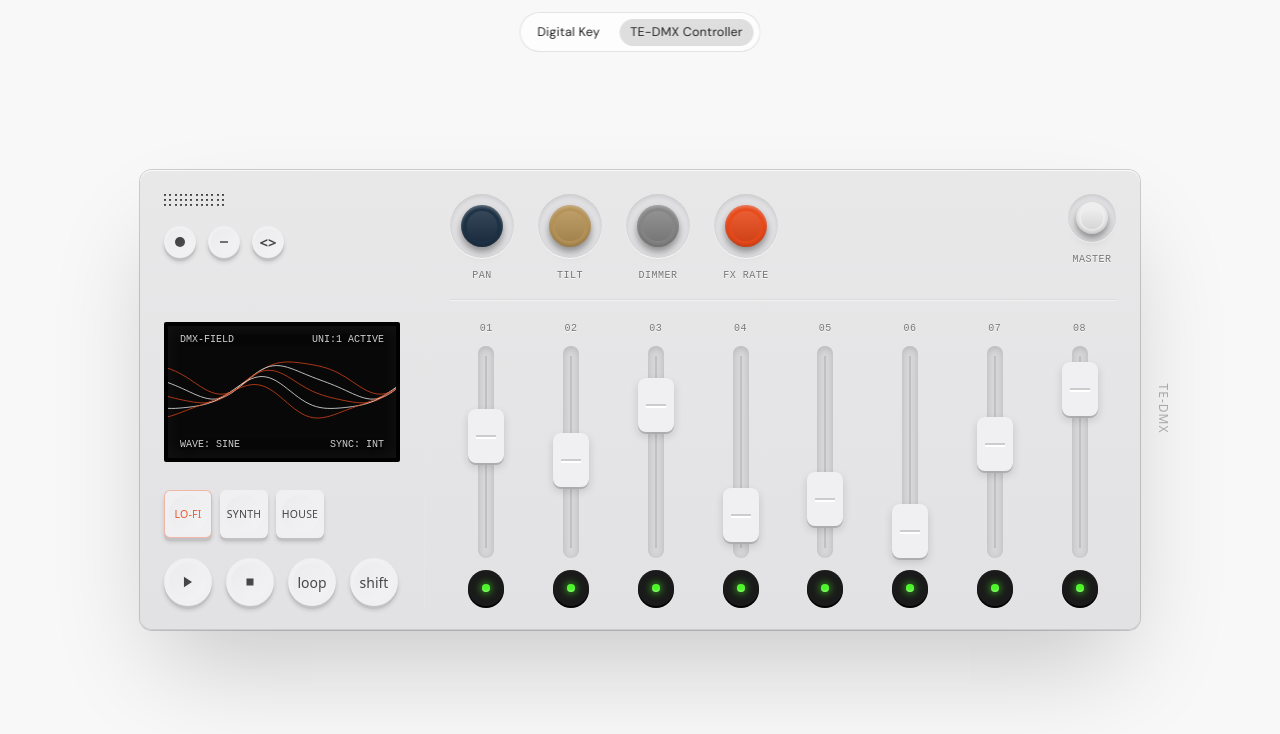
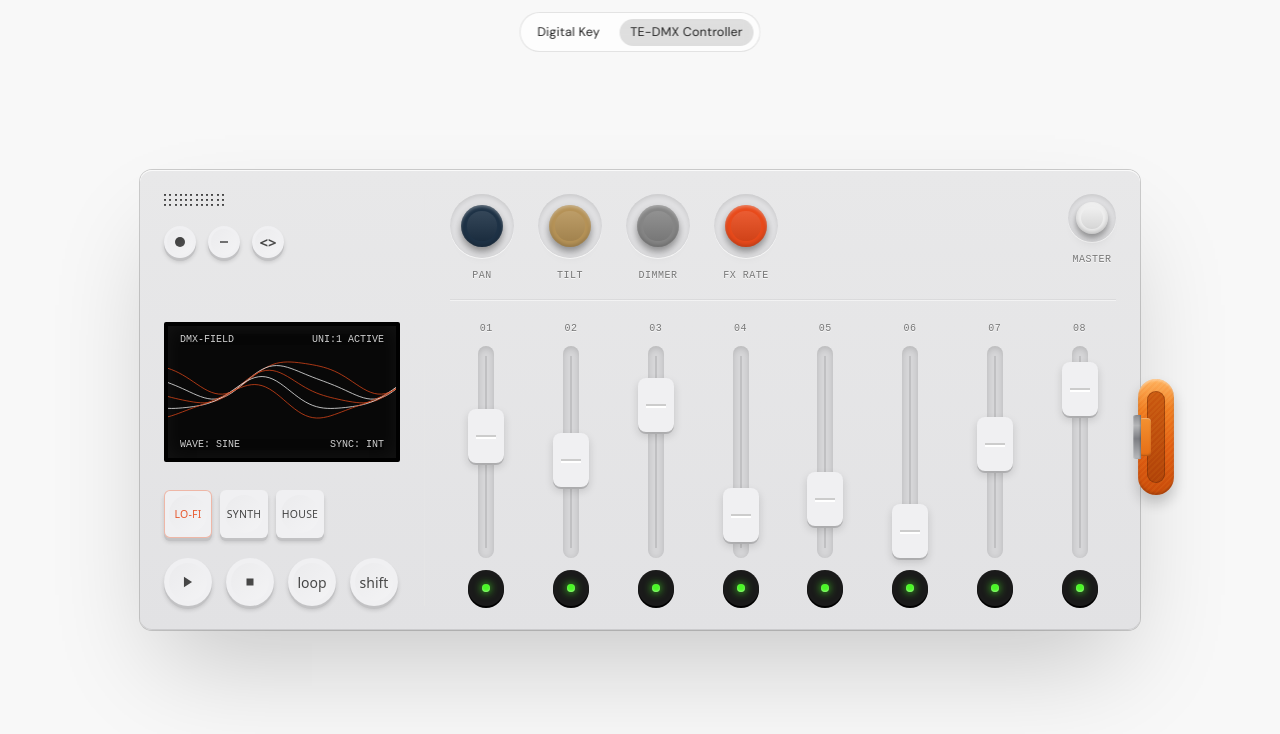
Before and after one commit to mgalavai/experiments, a React (Vite) app: page /te-dmx in a window 1280 px wide. Shown: the top 734 px of the page. Built offline with nearby package versions, Linux system fonts and the light colour scheme.

Commit message:
Add orange textile loop detail on device case edge

```diff
--- a/src/components/TEDMXFieldControllerPage.jsx
+++ b/src/components/TEDMXFieldControllerPage.jsx
@@ -1177,6 +1177,9 @@ stack(
         </section>
 
         <div className="branding">TE-DMX</div>
+        <div className="textile-loop-slot" aria-hidden="true" />
+        <div className="textile-loop-bridge" aria-hidden="true" />
+        <div className="textile-loop" aria-hidden="true" />
         <div className={`underhood-overlay ${showStrudelCode ? 'open' : ''}`} aria-hidden={!showStrudelCode}>
           <div className="underhood-header">
             <div className="underhood-title-wrap">
--- a/src/components/tedmx.css
+++ b/src/components/tedmx.css
@@ -665,6 +665,75 @@
   font-family: var(--font-ui);
 }
 
+.textile-loop-slot {
+  position: absolute;
+  top: 58%;
+  right: -1px;
+  width: 8px;
+  height: 44px;
+  transform: translateY(-50%);
+  border-radius: 3px 0 0 3px;
+  background: linear-gradient(180deg, #8d8e92 0%, #b5b6b8 24%, #7d7e83 54%, #b9babd 100%);
+  box-shadow:
+    inset 1px 0 1px rgb(255 255 255 / 30%),
+    inset -1px 0 2px rgb(0 0 0 / 28%);
+  z-index: 6;
+}
+
+.textile-loop-bridge {
+  position: absolute;
+  top: 58%;
+  right: -11px;
+  width: 12px;
+  height: 38px;
+  transform: translateY(-50%);
+  border-radius: 4px;
+  background: linear-gradient(180deg, #f39131 0%, #e56e16 100%);
+  box-shadow:
+    inset 0 1px 1px rgb(255 255 255 / 30%),
+    inset 0 -1px 2px rgb(0 0 0 / 24%);
+  z-index: 5;
+}
+
+.textile-loop {
+  position: absolute;
+  top: 58%;
+  right: -34px;
+  width: 36px;
+  height: 116px;
+  transform: translateY(-50%);
+  border-radius: 18px;
+  background: linear-gradient(180deg, #ffb460 0%, #f07f22 26%, #e36214 58%, #ca4e0b 100%);
+  box-shadow:
+    0 8px 14px rgb(0 0 0 / 20%),
+    inset 0 2px 2px rgb(255 255 255 / 30%),
+    inset 0 -2px 3px rgb(0 0 0 / 20%);
+  z-index: 4;
+}
+
+.textile-loop::before {
+  content: '';
+  position: absolute;
+  inset: 12px 9px;
+  border-radius: 14px;
+  background: linear-gradient(180deg, #cc5b11 0%, #b24408 100%);
+  box-shadow: inset 0 0 0 1px rgb(0 0 0 / 20%);
+}
+
+.textile-loop::after {
+  content: '';
+  position: absolute;
+  inset: 0;
+  border-radius: inherit;
+  background: repeating-linear-gradient(
+    135deg,
+    rgb(255 255 255 / 14%) 0 2px,
+    rgb(0 0 0 / 8%) 2px 4px
+  );
+  mix-blend-mode: soft-light;
+  opacity: 0.6;
+}
+
 @media (max-width: 1120px) {
   .tedmx-page {
     align-items: flex-start;
```
